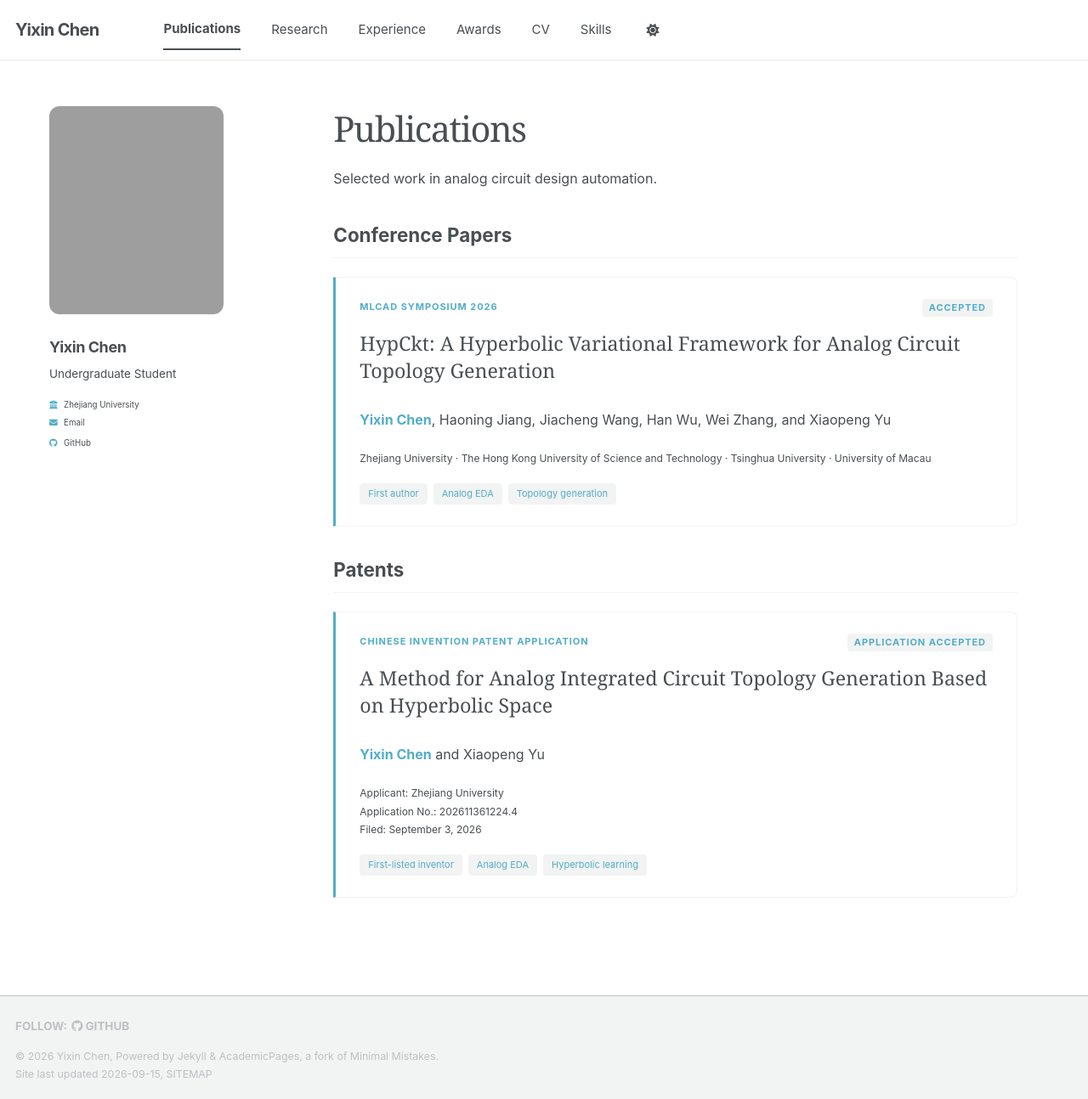
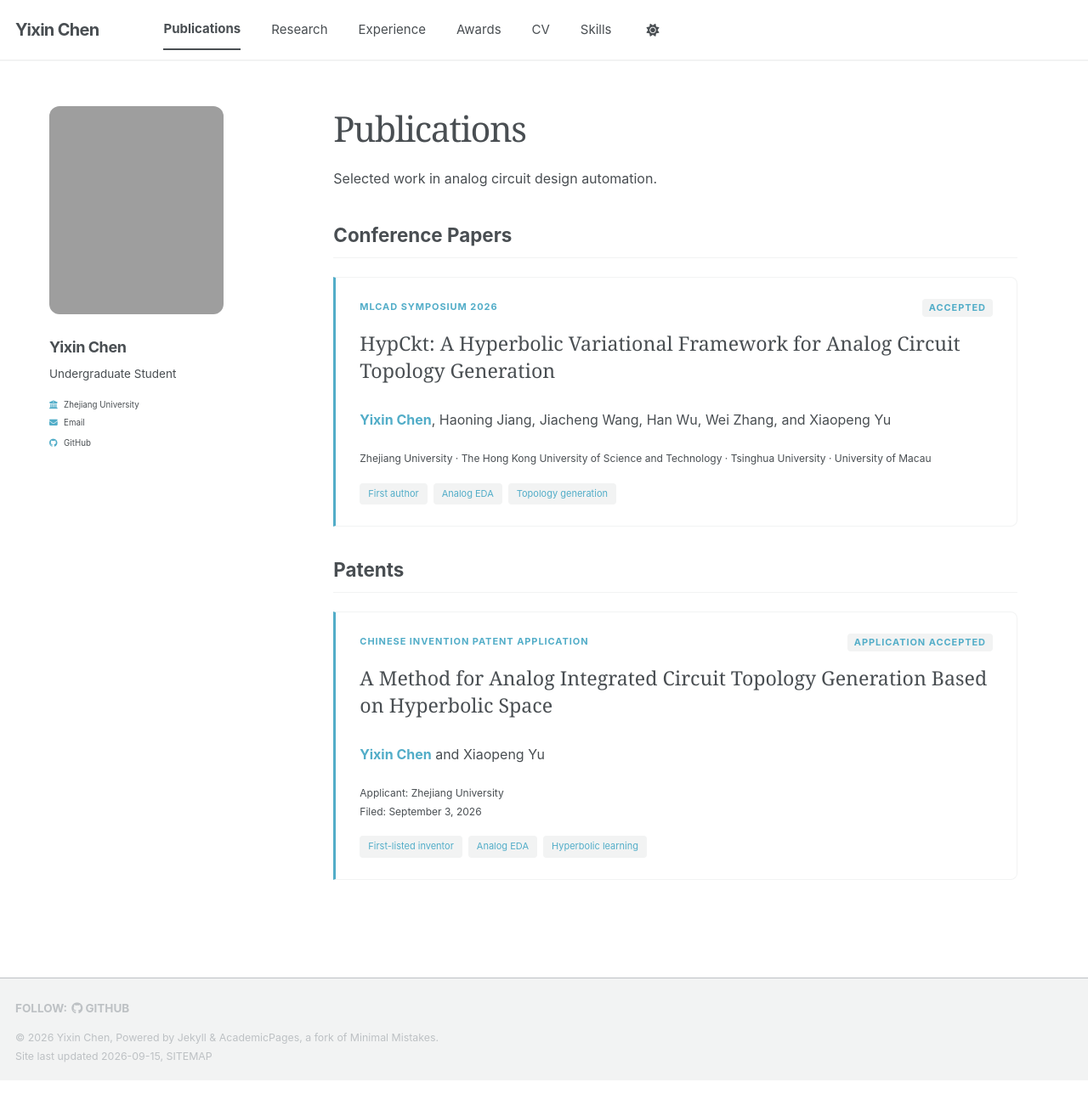
Before and after one commit to Yixin-59/Yixin-59.github.io, a Jekyll site: the page built from _pages/publications.html, in a window 1280 px wide and 1294 px high. Shown: the whole window at 85% size. Built offline with Jekyll 4.4.1, drawn with Linux system fonts in a browser that asks for light colours; a style sheet for code colours, icons or effects is not loaded.

Commit message:
Update patent application details
Removed application number from patent details.

```diff
--- a/_includes/profile/patents.html
+++ b/_includes/profile/patents.html
@@ -2,6 +2,6 @@
   <div class="entry-kicker"><span>Chinese Invention Patent Application</span><span class="status-label">Application accepted</span></div>
   <h2>A Method for Analog Integrated Circuit Topology Generation Based on Hyperbolic Space</h2>
   <p class="publication-authors"><strong>Yixin Chen</strong> and Xiaopeng Yu</p>
-  <p class="entry-meta">Applicant: Zhejiang University<br>Application No.: 202611361224.4<br>Filed: September 3, 2026</p>
+  <p class="entry-meta">Applicant: Zhejiang University<br>Filed: September 3, 2026</p>
   <div class="tag-list"><span>First-listed inventor</span><span>Analog EDA</span><span>Hyperbolic learning</span></div>
 </article>
```
